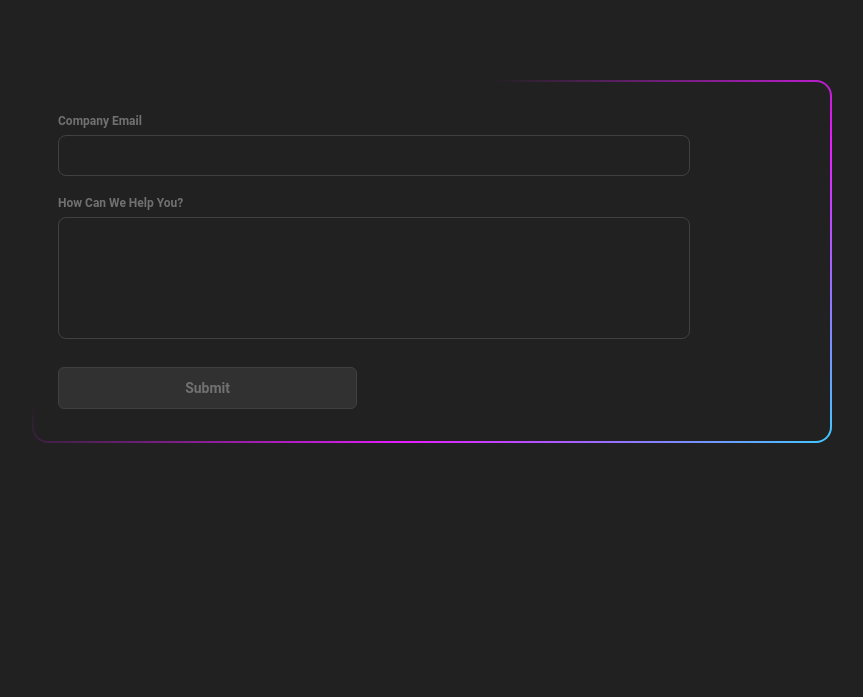
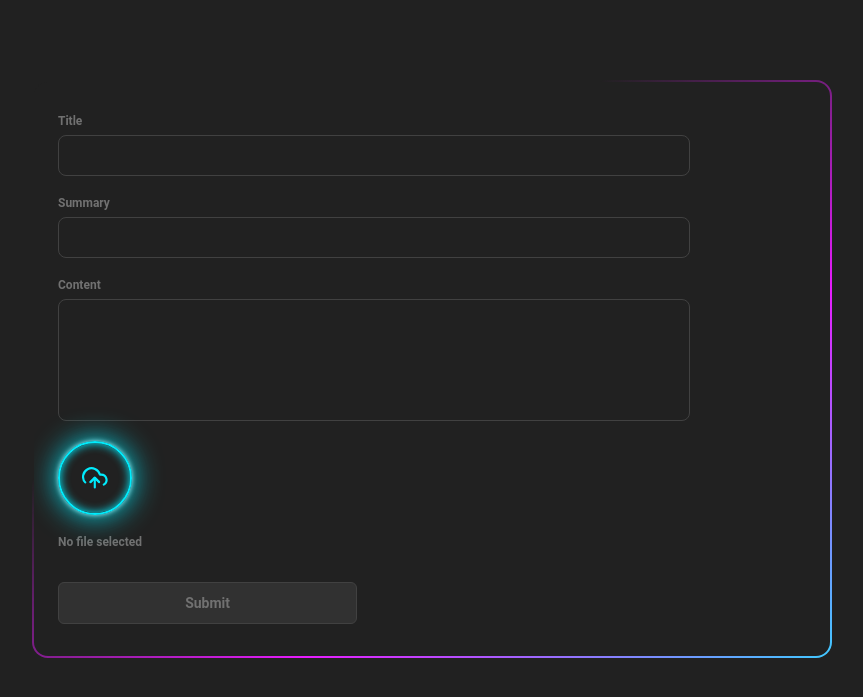
Before and after one commit to Ghanashyam-Bhat/content-management, a Django app: page /post/new/ in a window 1280 px wide. Shown: the top 697 px of the page, without its empty margins (208-1071 px from the left). Run offline with Django 4.2, Linux system fonts and the light colour scheme.

Commit message:
file upload

```diff
--- a/posts/templates/create.html
+++ b/posts/templates/create.html
@@ -52,6 +52,13 @@
 
             .form-container .form-group label {
             display: block;
+            margin-bottom: 5px;
+            color: #717171;
+            font-weight: 600;
+            font-size: 12px;
+            }
+            span{
+              display: block;
             margin-bottom: 5px;
             color: #717171;
             font-weight: 600;
@@ -117,21 +124,132 @@
             background-color: #fff;
             border-color: #fff;
             }
+            .input-div {
+                position: relative;
+                width: 70px;
+                height: 70px;
+                border-radius: 50%;
+                border: 2px solid rgb(1, 235, 252);
+                display: flex;
+                justify-content: center;
+                align-items: center;
+                overflow: hidden;
+                box-shadow: 0px 0px 30px rgb(1, 235, 252) , inset 0px 0px 10px rgb(1, 235, 252),0px 0px 5px rgb(255, 255, 255);
+                /* animation: flicker 5s linear infinite; */
+              }
+
+              .icon {
+                color: rgb(1, 235, 252);
+                font-size: 2rem;
+                cursor: pointer;
+                animation: iconflicker 10s linear infinite;
+              }
+
+              .input {
+                position: absolute;
+                opacity: 0;
+                width: 100%;
+                height: 100%;
+                cursor: pointer !important;
+              }
+
+              @keyframes flicker {
+                0% {
+                  border: 2px solid rgb(1, 235, 252);
+                  box-shadow: 0px 0px 100px rgb(1, 235, 252) , inset 0px 0px 10px rgb(1, 235, 252),0px 0px 5px rgb(255, 255, 255);
+                }
+
+                5% {
+                  border: none;
+                  box-shadow: none;
+                }
+
+                10% {
+                  border: 2px solid rgb(1, 235, 252);
+                  box-shadow: 0px 0px 100px rgb(1, 235, 252) , inset 0px 0px 10px rgb(1, 235, 252),0px 0px 5px rgb(255, 255, 255);
+                }
+
+                25% {
+                  border: none;
+                  box-shadow: none;
+                }
+
+                30% {
+                  border: 2px solid rgb(1, 235, 252);
+                  box-shadow: 0px 0px 100px rgb(1, 235, 252) , inset 0px 0px 10px rgb(1, 235, 252),0px 0px 5px rgb(255, 255, 255);
+                }
+
+                100% {
+                  border: 2px solid rgb(1, 235, 252);
+                  box-shadow: 0px 0px 100px rgb(1, 235, 252) , inset 0px 0px 10px rgb(1, 235, 252),0px 0px 5px rgb(255, 255, 255);
+                }
+              }
+
+              @keyframes iconflicker {
+                0% {
+                  opacity: 1;
+                }
+
+                5% {
+                  opacity: 0.2;
+                }
+
+                10% {
+                  opacity: 1;
+                }
+
+                25% {
+                  opacity: 0.2;
+                }
+
+                30% {
+                  opacity: 1;
+                }
+
+                100% {
+                  opacity: 1;
+                }
+              }
+
     </style>
 </head>
   <body>
       <div class="form-container">
         <form class="form">
           <div class="form-group">
-            <label for="email">Company Email</label>
-            <input type="text" id="email" name="email" required="">
+            <label for="title">Title</label>
+            <input type="text" id="title" name="title" required="">
           </div>
           <div class="form-group">
-            <label for="textarea">How Can We Help You?</label>
-            <textarea name="textarea" id="textarea" rows="10" cols="50" required=""></textarea>
+            <label for="summary">Summary</label>
+            <input type="text" id="summary" name="summary" required="">
           </div>
+          <div class="form-group">
+            <label for="textarea">Content</label>
+            <textarea name="content" id="content" rows="10" cols="50" required=""></textarea>
+          </div>
+          <div class="input-div" onclick="triggerFileInput()">
+            <input id="fileInput" class="input" name="img" type="file" onchange="displayFileName()">
+          <svg xmlns="http://www.w3.org/2000/svg" width="0.8em" height="0.8em" stroke-linejoin="round" stroke-linecap="round" viewBox="0 0 24 24" stroke-width="2" fill="none" stroke="currentColor" class="icon"><polyline points="16 16 12 12 8 16"></polyline><line y2="21" x2="12" y1="12" x1="12"></line><path d="M20.39 18.39A5 5 0 0 0 18 9h-1.26A8 8 0 1 0 3 16.3"></path><polyline points="16 16 12 12 8 16"></polyline></svg>
+          </div>
+          <span id="fileNameDisplay">No file selected</span>
           <button class="form-submit-btn" type="submit">Submit</button>
         </form>
       </div>
+      <script>
+        function triggerFileInput() {
+            document.getElementById('fileInput').click();
+        }
+        function displayFileName() {
+        const input = document.getElementById('fileInput');
+        const fileNameDisplay = document.getElementById('fileNameDisplay');
+
+        if (input.files.length > 0) {
+            fileNameDisplay.textContent = input.files[0].name;
+        } else {
+            fileNameDisplay.textContent = 'No file selected';
+        }
+    }
+    </script>
   </body>
 </html>
```
